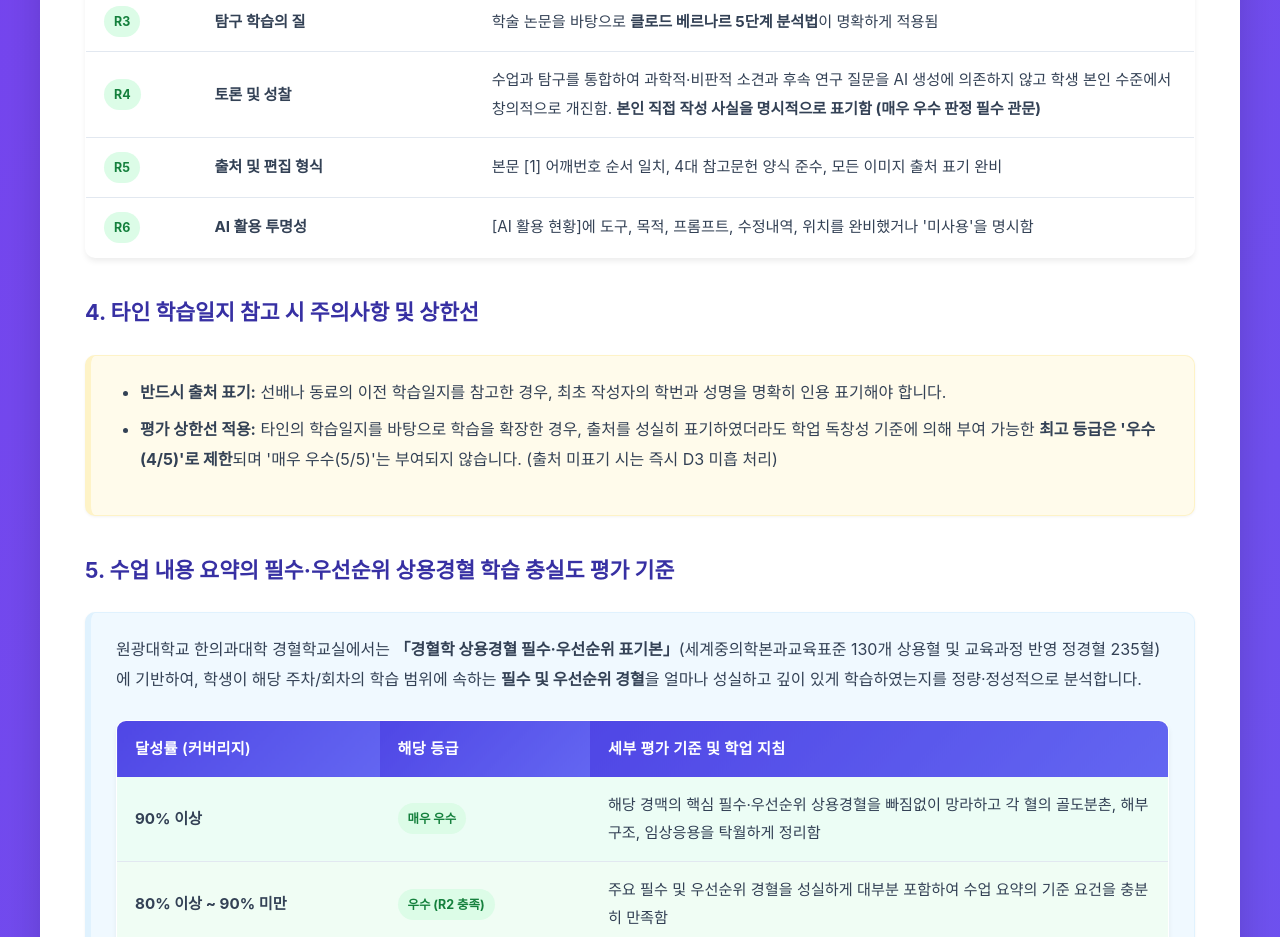
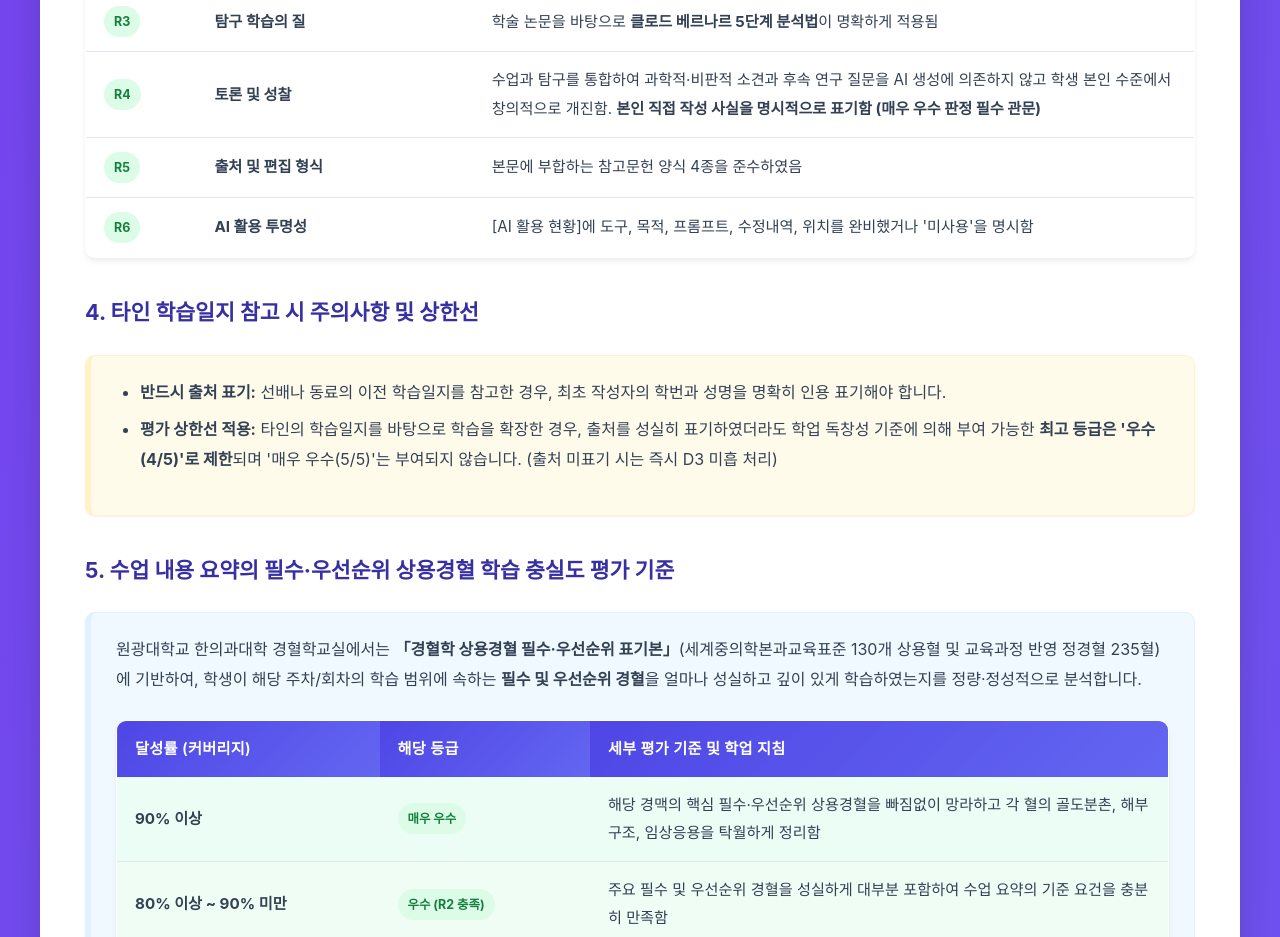
Before and after one commit to jaehyokim-sketch/Study-Log, a plain HTML site: page index.html in a window 1280 px wide. Shown: the part 10440-11377 px from the top of the page. Drawn offline with Linux system fonts and the light colour scheme.

Commit message:
Update R5 criterion to comply with 4 standard citation formats across guidelines, rubric, SKILL, and index.html

```diff
--- a/index.html
+++ b/index.html
@@ -1026,7 +1026,7 @@
                         <tr>
                             <td><span class="badge badge-success">R5</span></td>
                             <td><strong>출처 및 편집 형식</strong></td>
-                            <td>본문 [1] 어깨번호 순서 일치, 4대 참고문헌 양식 준수, 모든 이미지 출처 표기 완비</td>
+                            <td>본문에 부합하는 참고문헌 양식 4종을 준수하였음</td>
                         </tr>
                         <tr>
                             <td><span class="badge badge-success">R6</span></td>
```
Also changed, not shown: 3 other files.
